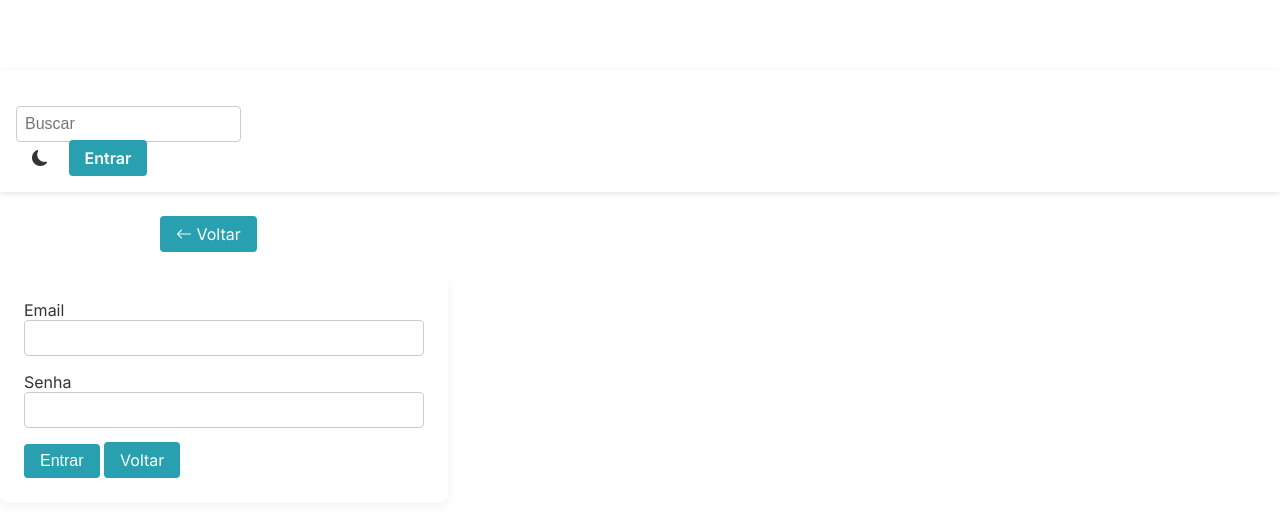
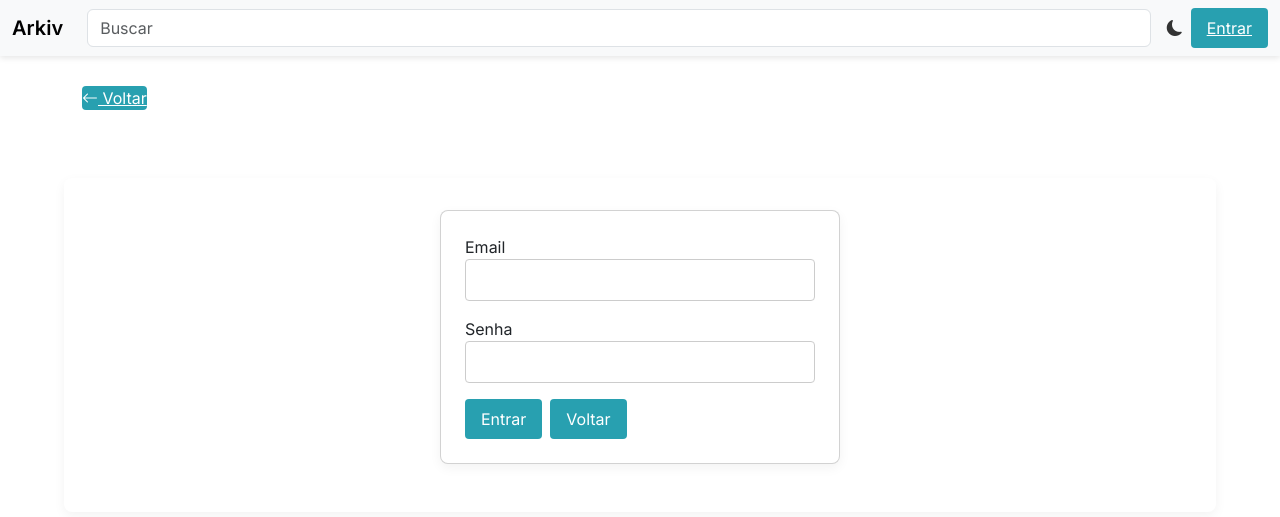
Before and after one commit to BrunoRochaBelo/arkiv, a Flask app: a page that uses arkiv_app/templates/base.html in a window 1280 px wide. Shown: the top 517 px of the page. Run offline with Flask 3, Linux system fonts and the light colour scheme.

Commit message:
Improve UI with floating container and Bootstrap

```diff
--- a/arkiv_app/static/css/style.css
+++ b/arkiv_app/static/css/style.css
@@ -45,7 +45,7 @@ nav {
 }
 
 nav a {
-  color: #fff;
+  color: inherit;
   font-weight: bold;
   text-decoration: none;
 }
@@ -63,11 +63,6 @@ a:hover {
   text-decoration: underline;
 }
 
-.container {
-  width: 90%;
-  max-width: 960px;
-  margin: 2rem auto;
-}
 
 form {
   display: flex;
--- a/arkiv_app/templates/base.html
+++ b/arkiv_app/templates/base.html
@@ -7,6 +7,7 @@
   <link rel="preconnect" href="https://fonts.googleapis.com">
   <link rel="preconnect" href="https://fonts.gstatic.com" crossorigin>
   <link href="https://fonts.googleapis.com/css2?family=Inter:wght@400;500;600&display=swap" rel="stylesheet">
+  <link rel="stylesheet" href="https://cdn.jsdelivr.net/npm/bootstrap@5.3.2/dist/css/bootstrap.min.css">
   <link rel="stylesheet" href="{{ url_for('static', filename='css/style.css') }}">
   <link rel="stylesheet" href="https://cdn.jsdelivr.net/npm/bootstrap-icons@1.11.3/font/bootstrap-icons.min.css">
   {% block head %}{% endblock %}
@@ -17,7 +18,8 @@
     <a href="{{ request.referrer or url_for('main.index') }}" class="btn btn-link p-0 me-2"><i class="bi bi-arrow-left"></i> Voltar</a>
     {% block breadcrumb %}{% endblock %}
   </div>
-  <main id="content" class="container-xl py-5">
+  <main id="content" class="py-5">
+    <div class="floating-container">
       {% with messages = get_flashed_messages() %}
         {% if messages %}
         <ul class="flash">
@@ -28,7 +30,9 @@
         {% endif %}
       {% endwith %}
       {% block content %}{% endblock %}
+    </div>
   </main>
+  <script src="https://cdn.jsdelivr.net/npm/bootstrap@5.3.2/dist/js/bootstrap.bundle.min.js"></script>
   <script src="{{ url_for('static', filename='js/theme.js') }}"></script>
   <script src="{{ url_for('static', filename='js/main.js') }}"></script>
   {% block scripts %}{% endblock %}
```
Lines whose indentation alone changed are shown as unchanged.
